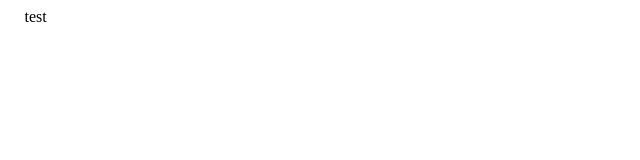
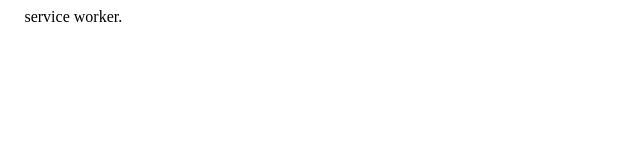
Before and after one commit to trtraki/trtraki.github.io, a plain HTML site: page index.html in a window 1280 px wide. Shown: the full height of the page, 0-640 px from the left. Drawn offline with Linux system fonts and the light colour scheme.

Commit message:
test commit.

```diff
--- a/index.html
+++ b/index.html
@@ -10,6 +10,6 @@
   </script>
   </head>
   <body>
-    test
+    service worker.
   </body>
 </html>
```
